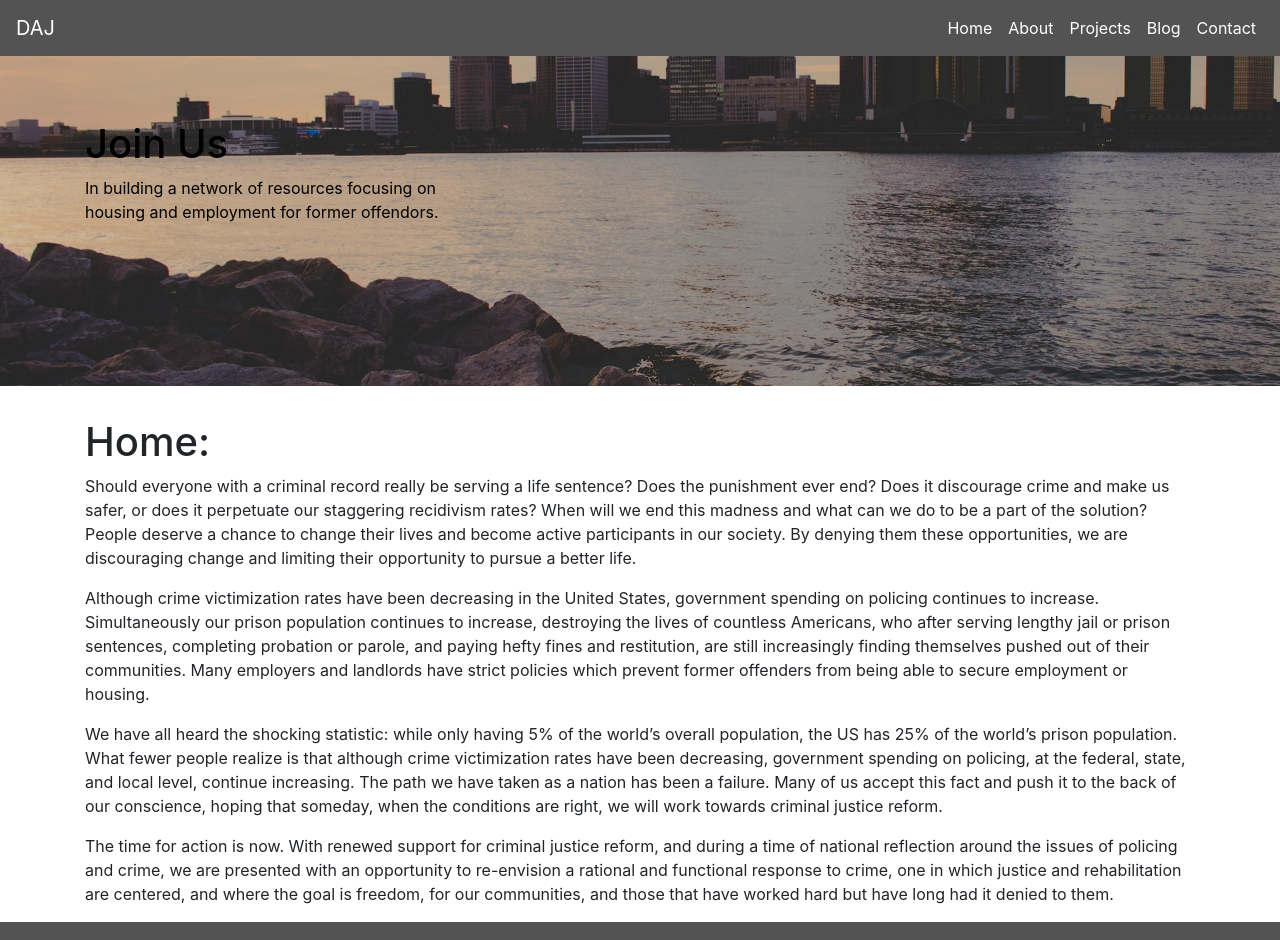
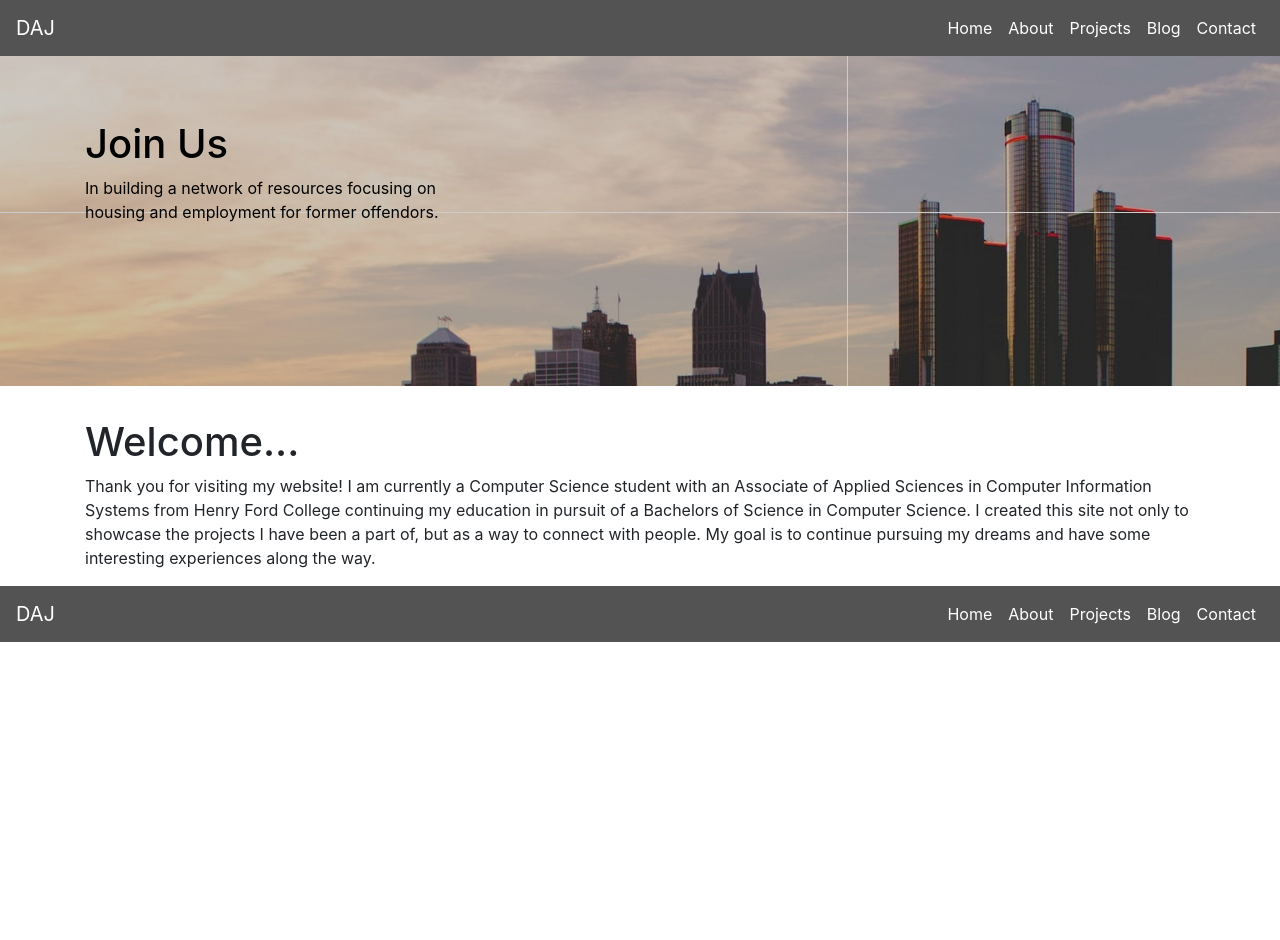
Before and after one commit to datoche-juarez/personal-site, a React (Create React App) app: page / in a window 1280 px wide. Shown: the top 940 px of the page. After the commit the page ends 800 px from the top, so only its background shows below. Built offline with nearby package versions, Linux system fonts and the light colour scheme.

Commit message:
Updated text on home page...

```diff
--- a/src/Home.jsx
+++ b/src/Home.jsx
@@ -2,44 +2,15 @@
 
 export const Home = () => (
   <div>
-    <h1>Home:</h1>
+    <h1>Welcome...</h1>
     <p>
-      Should everyone with a criminal record really be serving a life sentence?
-      Does the punishment ever end? Does it discourage crime and make us safer,
-      or does it perpetuate our staggering recidivism rates? When will we end
-      this madness and what can we do to be a part of the solution? People
-      deserve a chance to change their lives and become active participants in
-      our society. By denying them these opportunities, we are discouraging
-      change and limiting their opportunity to pursue a better life.
-    </p>
-    <p>
-      Although crime victimization rates have been decreasing in the United
-      States, government spending on policing continues to increase.
-      Simultaneously our prison population continues to increase, destroying the
-      lives of countless Americans, who after serving lengthy jail or prison
-      sentences, completing probation or parole, and paying hefty fines and
-      restitution, are still increasingly finding themselves pushed out of their
-      communities. Many employers and landlords have strict policies which
-      prevent former offenders from being able to secure employment or housing.
-    </p>
-    <p>
-      We have all heard the shocking statistic: while only having 5% of the
-      world’s overall population, the US has 25% of the world’s prison
-      population. What fewer people realize is that although crime victimization
-      rates have been decreasing, government spending on policing, at the
-      federal, state, and local level, continue increasing. The path we have
-      taken as a nation has been a failure. Many of us accept this fact and push
-      it to the back of our conscience, hoping that someday, when the conditions
-      are right, we will work towards criminal justice reform.
-    </p>
-    <p>
-      The time for action is now. With renewed support for criminal justice
-      reform, and during a time of national reflection around the issues of
-      policing and crime, we are presented with an opportunity to re-envision a
-      rational and functional response to crime, one in which justice and
-      rehabilitation are centered, and where the goal is freedom, for our
-      communities, and those that have worked hard but have long had it denied
-      to them.
+      Thank you for visiting my website! I am currently a Computer Science
+      student with an Associate of Applied Sciences in Computer Information
+      Systems from Henry Ford College continuing my education in pursuit of a
+      Bachelors of Science in Computer Science. I created this site not only to
+      showcase the projects I have been a part of, but as a way to connect with
+      people. My goal is to continue pursuing my dreams and have some
+      interesting experiences along the way.
     </p>
   </div>
 );
```
